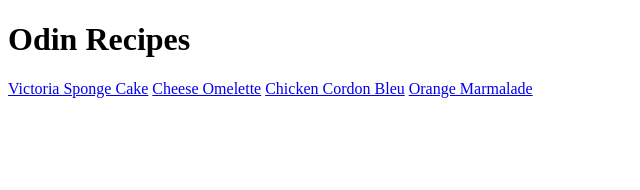
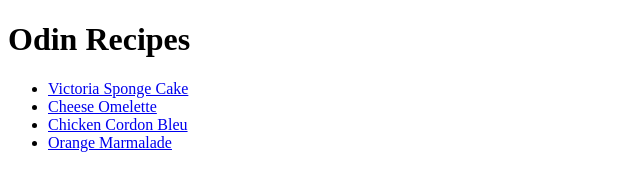
Before and after one commit to ClaireaWeber/odin-recipes, a plain HTML site: page index.html in a window 1280 px wide. Shown: the whole page, without its empty margins (0-640 px from the left). Drawn offline with Linux system fonts and the light colour scheme.

Commit message:
Clean pages and remove typos

```diff
--- a/index.html
+++ b/index.html
@@ -8,9 +8,11 @@
 </head>
 <body>
     <h1>Odin Recipes</h1>
-    <a href="recipes/victoria-sponge-cake.html">Victoria Sponge Cake</a>
-    <a href="recipes/cheese-omelette.html">Cheese Omelette</a>
-    <a href="recipes/chicken-cordon-bleu.html">Chicken Cordon Bleu</a>
-    <a href="recipes/orange-marmalade.html">Orange Marmalade</a>
+    <ul>
+    <li><a href="recipes/victoria-sponge-cake.html">Victoria Sponge Cake</a></li>
+    <li><a href="recipes/cheese-omelette.html">Cheese Omelette</a></li>
+    <li><a href="recipes/chicken-cordon-bleu.html">Chicken Cordon Bleu</a></li>
+    <li><a href="recipes/orange-marmalade.html">Orange Marmalade</a></li>
+    </ul>
 </body>
 </html>
```
Also changed, not shown: recipes/chicken-cordon-bleu.html (+1 -1 lines), 1 other file.
